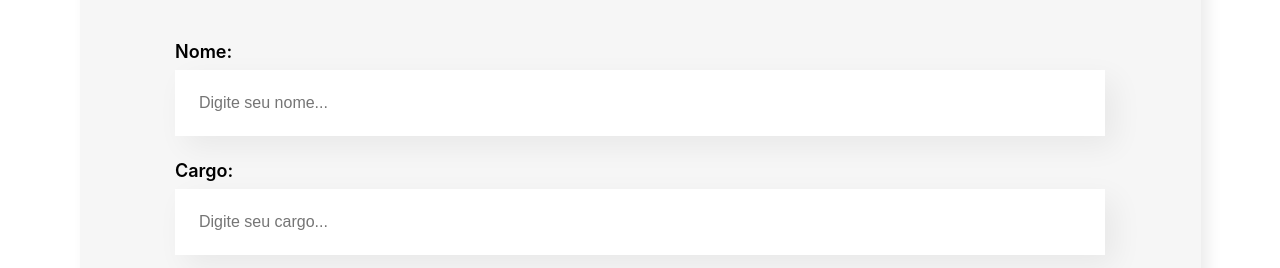
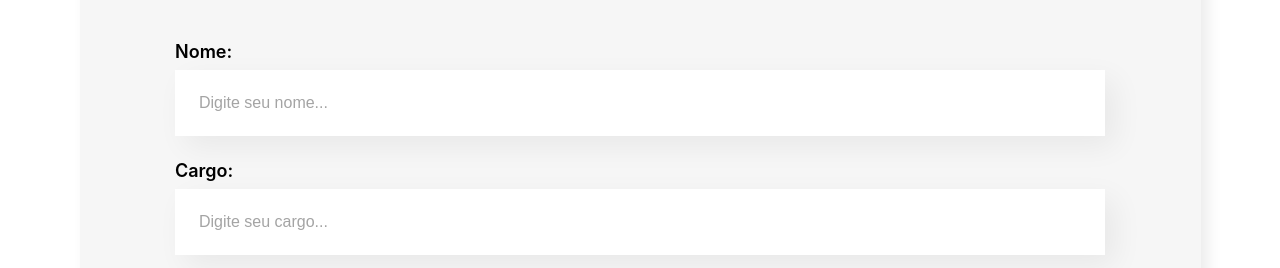
Before and after one commit to rebecapartenos/organo-alura, a React (Create React App) app: page / in a window 1280 px wide. Shown: the part 684-952 px from the top of the page. Built offline with nearby package versions, Linux system fonts and the light colour scheme; the HTML template or start-up script is replaced by a standard one.

Commit message:
change placeholder font color

```diff
--- a/src/components/FormElement/FormElement.css
+++ b/src/components/FormElement/FormElement.css
@@ -16,3 +16,7 @@
     margin-bottom: 24px;
     box-sizing: border-box;
 }
+
+input::placeholder{
+    color: #A4A4A4;
+}
```
